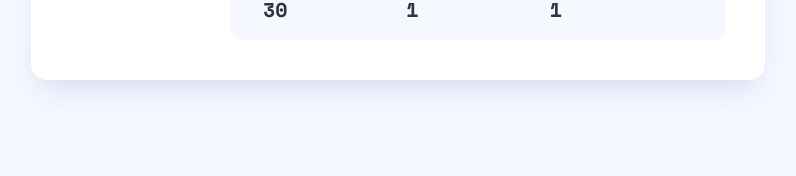
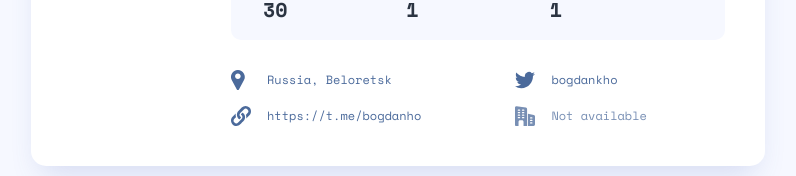
Before and after one commit to bogdan-ho/dev-finder, a React (Create React App) app: page / in a window 1280 px wide. Shown: the part 500-676 px from the top of the page, without its empty margins (242-1038 px from the left). Built offline with nearby package versions, Linux system fonts and the light colour scheme.

Commit message:
add UserInfo component

```diff
--- a/src/components/UserCard/UserCard.tsx
+++ b/src/components/UserCard/UserCard.tsx
@@ -3,11 +3,12 @@ import styles from './UserCard.module.scss';
 import UserStat from '../UserStat/UserStat';
 import { LocalGithubUser } from '../../types';
 import UserTitle from '../UserTitle/UserTitle';
+import UserInfo from '../UserInfo/UserInfo';
 
 type UserCardProps = LocalGithubUser;
 
 const UserCard = ({
-  repos, followers, following, created, login, name, avatar, bio,
+  repos, followers, following, created, login, name, avatar, bio, blog, company, location, twitter,
 }: UserCardProps) => (
   <div className={styles.userCard} data-testid="UserCard">
     <img src={avatar} alt={login} className={styles.avatar} />
@@ -24,6 +25,12 @@ const UserCard = ({
       followers={followers}
       following={following}
     />
+    <UserInfo
+      blog={blog}
+      company={company}
+      location={location}
+      twitter={twitter}
+    />
   </div>
 );
 
--- /dev/null
+++ b/src/components/UserInfo/UserInfo.module.scss
@@ -0,0 +1,11 @@
+.userInfo {
+  display: flex;
+  flex-direction: column;
+  gap: 1rem;
+
+  @media (min-width: 767px) {
+    display: grid;
+    grid-template-rows: repeat(2, 1fr);
+    grid-auto-flow: column;
+  }
+}
--- /dev/null
+++ b/src/components/UserInfo/UserInfo.tsx
@@ -0,0 +1,55 @@
+import React from 'react';
+import styles from './UserInfo.module.scss';
+import { LocalGithubUser } from '../../types';
+import InfoItem, { InfoItemProps } from '../InfoItem/InfoItem';
+import { ReactComponent as CompanyIcon } from '../../assets/icon-company.svg';
+import { ReactComponent as LocationIcon } from '../../assets/icon-location.svg';
+import { ReactComponent as TwitterIcon } from '../../assets/icon-twitter.svg';
+import { ReactComponent as BlogIcon } from '../../assets/icon-website.svg';
+
+type UserInfoProps = Pick<
+LocalGithubUser,
+'blog' | 'company' | 'location' | 'twitter'
+>
+
+const UserInfo = ({
+  blog, company, location, twitter,
+}: UserInfoProps) => {
+  const items: InfoItemProps[] = [
+    {
+      icon: <LocationIcon />,
+      text: location,
+    },
+    {
+      icon: <BlogIcon />,
+      text: blog,
+      isLink: true,
+    },
+    {
+      icon: <TwitterIcon />,
+      text: twitter,
+    },
+    {
+      icon: <CompanyIcon />,
+      text: company,
+    },
+  ];
+  return (
+    <div className={styles.userInfo} data-testid="UserInfo">
+      {items.map((item) => {
+        const { icon, text, isLink } = item;
+
+        return (
+          <InfoItem
+            icon={icon}
+            text={text}
+            isLink={isLink}
+            key={`${text}${isLink}`}
+          />
+        );
+      })}
+    </div>
+  );
+};
+
+export default UserInfo;
```
